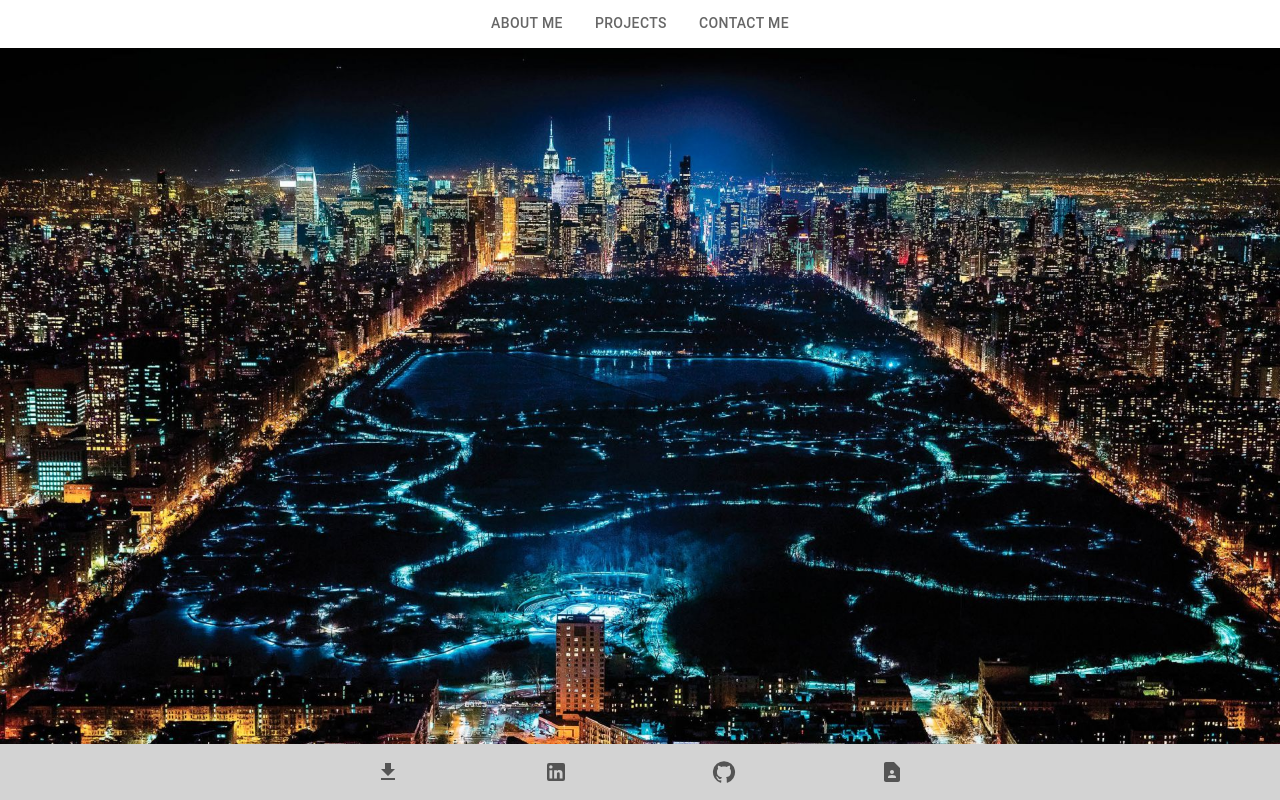
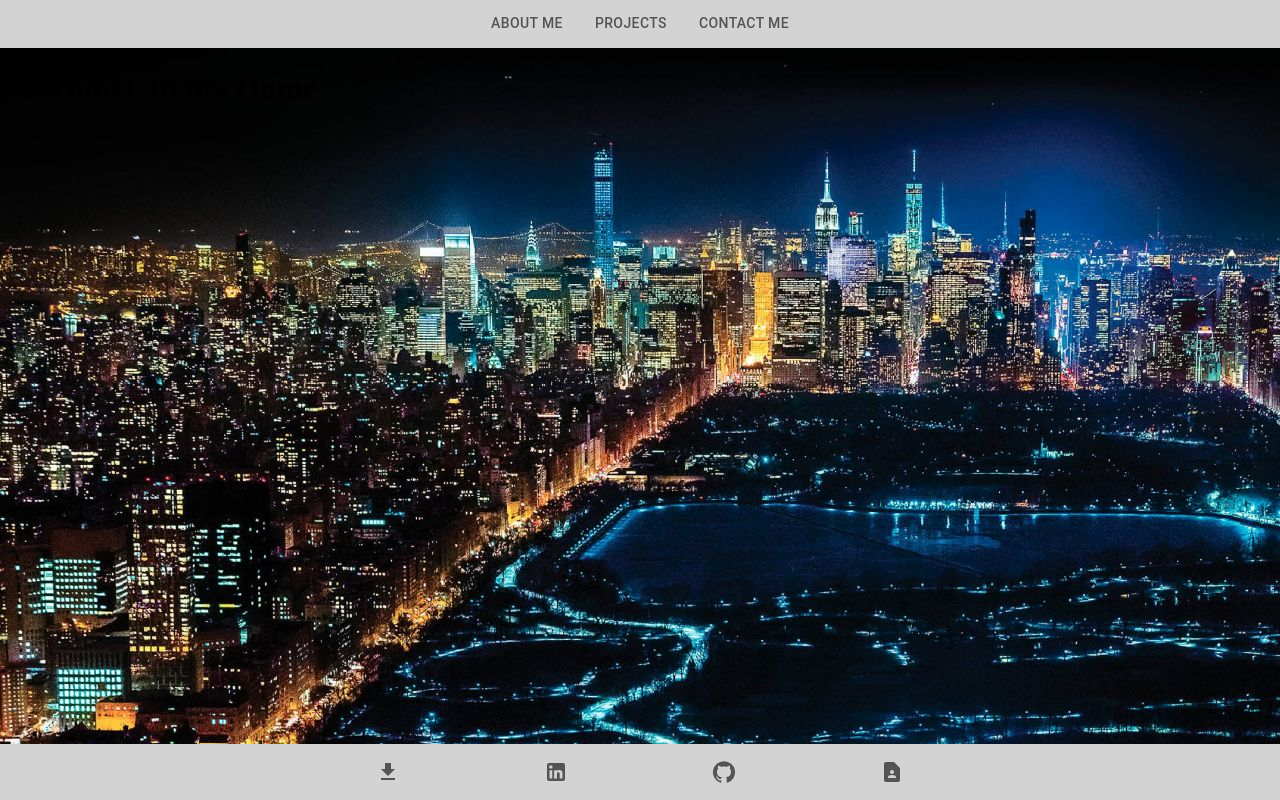
Before and after one commit to CallMeIce/isaak-react-portfolio, a React (Create React App) app: page / in a window 1280 px wide. Built offline with nearby package versions, Linux system fonts and the light colour scheme.

Commit message:
fixed routing issues

```diff
--- a/src/App.css
+++ b/src/App.css
@@ -1,12 +1,20 @@
 
-.Background {
+/* .Background {
     background-image: url("./images/new-york-city-in-night.jpg");
       background-size: "cover";
       background-repeat:no-repeat;
       width: 100vw;
-  }
+      opacity: 0;
+  } */
+
+.routesContainer {
+  background-image: url("./images/new-york-city-in-night.jpg");
+  width: 100vw;
+  height: 100vh;
+  position: fixed;
+}
 
   body {
     display: block;
     margin: 0px;
-  }
+    }
--- a/src/App.js
+++ b/src/App.js
@@ -8,12 +8,12 @@ import './App.css'
 function App() {
   return (
       <div className="routesContainer">
-        <img className="Background" src={require('./images/new-york-city-in-night.jpg')} alt='NYC Gif' />
+        {/* <img className="Background" src={require('./images/new-york-city-in-night.jpg')} alt='NYC Gif' /> */}
         <Routes>
-          <Route path="/" component={<Home />} />
-          <Route path="About" component={<About />} />
-          <Route path="Projects" component={<Projects />} />
-          <Route path="Contact" component={<Contact />} />
+          <Route path="/" element={<Home />} />
+          <Route path="/About" element={<About />} />
+          <Route path="/Projects" element={<Projects />} />
+          <Route path="/Contact" element={<Contact />} />
         </Routes>
       </div>
   );
--- a/src/components/About.js
+++ b/src/components/About.js
@@ -0,0 +1,7 @@
+import React from 'react'
+
+export default function About() {
+  return (
+    <div> <h1>Welcome! To my About</h1></div>
+  )
+}
--- a/src/components/Contact.js
+++ b/src/components/Contact.js
@@ -0,0 +1,7 @@
+import React from 'react'
+
+export default function Contact() {
+  return (
+    <div>Contact</div>
+  )
+}
--- a/src/components/Footer.js
+++ b/src/components/Footer.js
@@ -11,7 +11,7 @@ const styles = {
     background: 'lightgrey',
     justifyContent: 'flex-wrap',
     width: '100vw',
-    position: 'fixed',
+    position: 'absolute',
     bottom: '0',
     margin: '0px'
   },
--- a/src/components/Header.js
+++ b/src/components/Header.js
@@ -2,6 +2,7 @@ import * as React from 'react';
 import Box from '@mui/material/Box';
 import Tabs from '@mui/material/Tabs';
 import Tab from '@mui/material/Tab';
+import { Link } from "react-router-dom";
 
 export default function Header() {
   const [value, setValue] = React.useState(0);
@@ -10,12 +11,23 @@ export default function Header() {
     setValue(newValue);
   };
 
+  const styles = {
+    headerStyle: {
+      background: 'lightgrey',
+      justifyContent: 'flex-wrap',
+      width: '100vw',
+      position: 'sticky',
+      top: '0',
+      margin: '0px'
+    },
+  };
+
   return (
-    <Box sx={{ width: '100%', bgcolor: 'background.paper' }}>
+    <Box style={styles.headerStyle} sx={{ width: '100%', bgcolor: 'lightgrey' }}>
       <Tabs value={value} onChange={handleChange} centered>
-        <Tab label="About Me" href="#About" value="About"/>
-        <Tab label="Projects" href="#Projects" value="Projects"/>
-        <Tab label="Contact Me" href="#Contact" value="Contact Me"/>
+        <Tab label="About Me" component={Link} to='/About' value="About"/>
+        <Tab label="Projects" component={Link} to='/Projects' value="Projects"/>
+        <Tab label="Contact Me" component={Link} to='/Contact' value="Contact Me"/>
       </Tabs>
     </Box>
   );
--- a/src/components/Home.js
+++ b/src/components/Home.js
@@ -0,0 +1,12 @@
+import React from "react";
+
+export default function Home() {
+    return (
+      <div className="App">
+          <main>
+            <h1>Welcome! To my Home</h1>
+          </main>
+
+      </div>
+    );
+  }
--- a/src/components/Portfolio.js
+++ b/src/components/Portfolio.js
@@ -6,28 +6,86 @@ import CardMedia from '@mui/material/CardMedia';
 import Button from '@mui/material/Button';
 import Typography from '@mui/material/Typography';
 
-export default function MediaCard() {
+export default function Projects() {
   return (
     <Card sx={{ maxWidth: 345 }}>
       <CardMedia
         component="img"
         height="140"
-        image="/static/images/cards/contemplative-reptile.jpg"
-        alt="green iguana"
+        image="../src/images/Text-editor.png"
+        alt="Text Editor Project"
       />
       <CardContent>
         <Typography gutterBottom variant="h5" component="div">
-          Lizard
+          Text Editor
         </Typography>
         <Typography variant="body2" color="text.secondary">
-          Lizards are a widespread group of squamate reptiles, with over 6,000
-          species, ranging across all continents except Antarctica
+          This is a text editor where a user can write down notes and even
+          download the application for offline use!!
         </Typography>
       </CardContent>
       <CardActions>
-        <Button size="small">Share</Button>
-        <Button size="small">Learn More</Button>
+        <Button size="small">Github Repo</Button>
+        <Button size="small">Deployed Link</Button>
       </CardActions>
+      <CardMedia
+        component="img"
+        height="140"
+        image="../src/images/Text-editor.png"
+        alt="Text Editor Project"
+      />
+      <CardContent>
+        <Typography gutterBottom variant="h5" component="div">
+          Text Editor
+        </Typography>
+        <Typography variant="body2" color="text.secondary">
+          This is a text editor where a user can write down notes and even
+          download the application for offline use!!
+        </Typography>
+      </CardContent>
+      <CardActions>
+        <Button size="small">Github Repo</Button>
+        <Button size="small">Deployed Link</Button>
+      </CardActions>
+      <CardMedia
+        component="img"
+        height="140"
+        image="../src/images/Text-editor.png"
+        alt="Text Editor Project"
+      />
+      <CardContent>
+        <Typography gutterBottom variant="h5" component="div">
+          Text Editor
+        </Typography>
+        <Typography variant="body2" color="text.secondary">
+          This is a text editor where a user can write down notes and even
+          download the application for offline use!!
+        </Typography>
+      </CardContent>
+      <CardActions>
+        <Button size="small">Github Repo</Button>
+        <Button size="small">Deployed Link</Button>
+      </CardActions>
+      <CardMedia
+        component="img"
+        height="140"
+        image="../src/images/Text-editor.png"
+        alt="Text Editor Project"
+      />
+      <CardContent>
+        <Typography gutterBottom variant="h5" component="div">
+          WatchMe Project
+        </Typography>
+        <Typography variant="body2" color="text.secondary">
+          This was the first team project
+        </Typography>
+      </CardContent>
+      <CardActions>
+        <Button size="small">Github Repo</Button>
+        <Button size="small">Deployed Link</Button>
+      </CardActions>
+
     </Card>
+
   );
 }
```
Also changed, not shown: src/components/Resume.js (deleted), src/images/central-park.jpg (added).
